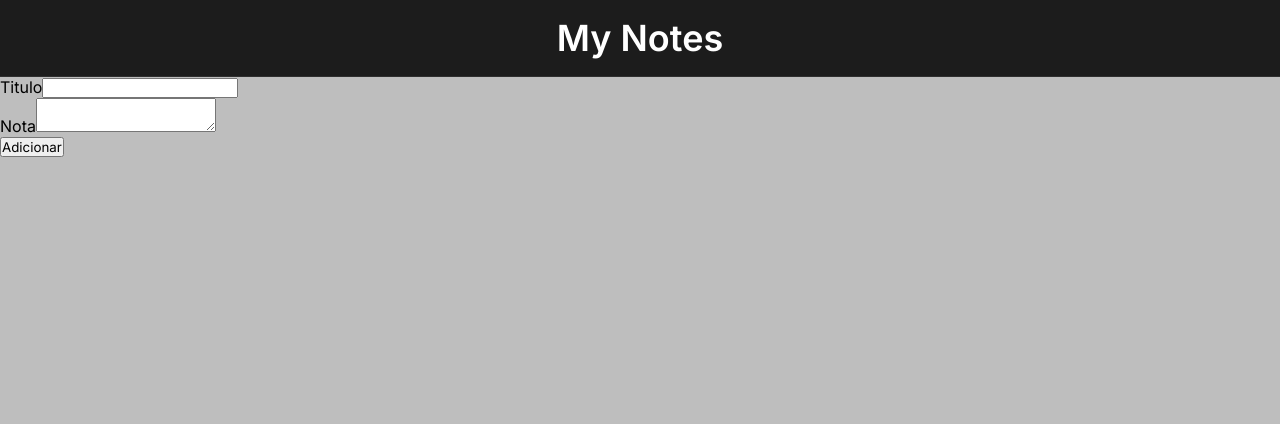
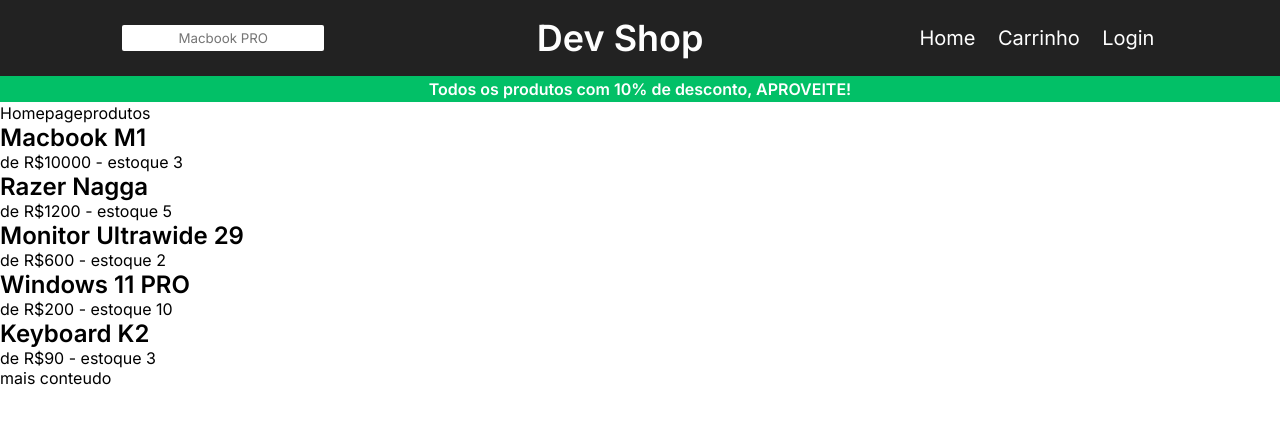
Before and after one commit to PedroVictor022/E-commerce, a React (Create React App) app: page / in a window 1280 px wide. Shown: the top 424 px of the page. Built offline with nearby package versions, Linux system fonts and the light colour scheme.

Commit message:
Creating list products

```diff
--- a/package.json
+++ b/package.json
@@ -8,6 +8,7 @@
     "@testing-library/user-event": "^13.5.0",
     "react": "^18.2.0",
     "react-dom": "^18.2.0",
+    "react-router-dom": "^6.3.0",
     "react-scripts": "5.0.1",
     "styled-components": "^5.3.5",
     "web-vitals": "^2.1.4"
--- a/public/index.html
+++ b/public/index.html
@@ -7,9 +7,8 @@
   <link rel="preconnect" href="https://fonts.googleapis.com">
   <link rel="preconnect" href="https://fonts.gstatic.com" crossorigin>
   <link href="https://fonts.googleapis.com/css2?family=Inter:wght@400;500;600&display=swap" rel="stylesheet">
-  <title>Notebook App</title>
+  <title>Dev Shop</title>
 </head>
-
 <body>
   <div id="root"></div>
 </body>
--- a/src/App.js
+++ /dev/null
@@ -1,24 +0,0 @@
-import { useState } from "react";
-import { FormNote } from "./components/Form";
-import { Header } from "./components/Header";
-import { Container } from "./styles/UI";
-
-function App() {
-  const [ notes, setNotes ] = useState([])
-
-  const sendData = (data) => {
-    setNotes(data);
-    console.log(notes)
-  }
-
-  return (
-    <Container>
-      <Header />
-
-      <FormNote sendData={sendData}/>
-
-    </Container>
-  );
-}
-
-export default App;
--- a/src/components/Form.jsx
+++ /dev/null
@@ -1,79 +0,0 @@
-import { useState } from "react"
-
-export function FormNote({sendData}) {
-   const [title, setTitle] = useState("");
-   const [body, setBody] = useState("");
-   const [notes, setNotes] = useState([]);
-
-   const handleSubmit = (e) => {
-      e.preventDefault();
-
-
-      const generateID = Math.floor(Math.random() * 100);
-
-      if (title.trim() && body.trim()) {
-         const newNote = {
-            id: generateID,
-            title: title,
-            body: body
-         };
-         setNotes([...notes, newNote]);
-         sendData(notes)
-
-         // props.onSubmit({
-         //    id: generateID,
-         //    title: title,
-         //    body: body
-         // });
-         // setNotes([...notes, newNote]);
-
-
-      } else {
-         console.log("Formulario invalido")
-      }
-   }
-
-   const deleteNote = id => {
-      const updateList = notes.filter(nota => nota.id !== id)
-      updateList.slice(id, 1);
-      setNotes(updateList);
-   }
-
-   return (
-      <div>
-         <form
-            onSubmit={handleSubmit}
-         >
-            <div>
-               <label>Titulo</label>
-               <input
-                  type="text"
-                  value={title}
-                  onChange={e => setTitle(e.target.value)}
-               />
-            </div>
-            <div>
-               <label>Nota</label>
-               <textarea
-                  value={body}
-                  onChange={e => setBody(e.target.value)}
-               ></textarea>
-            </div>
-            <button type="submit">Adicionar</button>
-         </form>
-
-         {
-            notes.map((note, index) => {
-               return (
-                  <div key={note.id}>
-                     <h1>{note.title}</h1>
-                     <p>{note.body}</p>
-                     <button onClick={() => deleteNote(note.id)}>Delete</button>
-                  </div>
-               )
-            })
-         }
-
-      </div>
-   )
-}
--- a/src/components/Header.jsx
+++ /dev/null
@@ -1,9 +0,0 @@
-import { HeaderC } from "../styles/UI";
-
-export function Header() {
-   return (
-      <HeaderC>
-         <h1>My Notes</h1>
-      </HeaderC>
-   )
-}
--- a/src/index.js
+++ b/src/index.js
@@ -1,12 +1,19 @@
 import React from 'react';
 import ReactDOM from 'react-dom/client';
-import App from './App';
+import { BrowserRouter, Route, Routes } from 'react-router-dom';
+import { Home } from './pages/Home';
 import { Global } from './styles/Global';
+import { Header } from './styles/Header';
 
 const root = ReactDOM.createRoot(document.getElementById('root'));
 root.render(
   <React.StrictMode>
     <Global />
-    <App />
+    <Header />
+    <BrowserRouter>
+      <Routes>
+        <Route path='/' element={<Home />}/>
+      </Routes>
+    </BrowserRouter>
   </React.StrictMode>
 );
--- /dev/null
+++ b/src/pages/Home.jsx
@@ -0,0 +1,62 @@
+import { useState } from "react"
+
+export const Home = () => {
+   const [products, setProducts] = useState([
+      {
+         id:1,
+         name: 'Macbook M1',
+         price: 10000,
+         qtd: 3,
+      },
+      {
+         id:2,
+         name: 'Razer Nagga',
+         price: 1200,
+         qtd:5,
+      },
+      {
+         id:3,
+         name: 'Monitor Ultrawide 29',
+         price: 600,
+         qtd: 2,
+      },
+      {
+         id:4,
+         name: 'Windows 11 PRO',
+         price: 200,
+         qtd: 10,
+      },
+      {
+         id:5,
+         name: 'Keyboard K2',
+         price: 90,
+         qtd: 3,
+      },
+   ])
+
+
+   return (
+      <div>
+         Homepage
+
+         {/* Produtos em destaque */}
+
+         produtos
+         {
+            products.map((item) => {
+               return (
+                  <div>
+                     <h2>{item.name}</h2>
+                     <p>de R${item.price} - estoque {item.qtd}</p>
+                  </div>
+               )
+            })
+         }
+
+         mais conteudo
+
+
+
+      </div>
+   )
+}
--- /dev/null
+++ b/src/styles/Header.jsx
@@ -0,0 +1,24 @@
+import { HeaderContainer, Navbar, SearchInput, Title } from "./UI"
+
+export const Header = () => {
+   return (
+      <HeaderContainer>
+         <div
+            className="top-container"
+         >
+            <SearchInput
+               placeholder="Macbook PRO"
+            />
+            <Title>Dev Shop</Title>
+            <Navbar>
+               <a href="">Home</a>
+               <a href="">Carrinho</a>
+               <a href="">Login</a>
+            </Navbar>
+         </div>
+         <div className="promo-container">
+            <p>Todos os produtos com 10% de desconto, APROVEITE!</p>
+         </div>
+      </HeaderContainer>
+   )
+}
--- a/src/styles/UI.jsx
+++ b/src/styles/UI.jsx
@@ -8,46 +8,61 @@
 `
 
 // Header Styles
-export const HeaderC = styled.header`
-   display:flex;
-   align-items: center;
-   justify-content: space-around;
+export const HeaderContainer = styled.header`
+   width: 100%;
+   display: flex;
+   flex-direction: column;
 
-   padding: 1rem;
+   border-bottom:1px solid #fefefe;
 
-   color:#fff;
-   background-color: #1c1c1c;
+   .top-container {
+      flex:1;
+      display: flex;
+      align-items:center;
+      justify-content: space-around;
 
-   border-bottom: 1px solid #2f2f2f;
+      background-color: #222;
 
-   h1 {
-      font-size: 36px;
+      padding: 1rem;
+   }
+   .promo-container {
+      display: flex;
+      justify-content: center;
+
+      color: #fff;
+      font-weight: 600;
+      padding: 0.2rem;
+
+      background-color: #02c067;
    }
 
-   .research-container {
-      display: flex;
-      gap:1rem;
+`
+export const SearchInput = styled.input`
+   border: none;
+   border-radius: 2px;
+   padding: 0.3rem;
+   text-align:center;
+   outline: none;
+`
+export const Title = styled.h1`
+   font-weight: 600;
+   font-size: 36px;
+   color:#fefefe;
+`
+export const Navbar = styled.nav`
+   display: flex;
+   gap: 1rem;
+   align-items:center;
+
+   a {
+      font-size:20px;
+      text-decoration: none;
+      color: #fefefe;
+      padding: 0.2rem;
+      background-color: transparent;
+      border-radius:0.6rem;
+      &:hover {
+         background-color: red;
+      }
    }
 `
-export const NavItem = styled.div`
-   display: flex;
-   gap:1rem;
-`
-export const Button = styled.button`
-   padding: 0.5rem;
-   border-radius: 6px;
-   border:none;
-   cursor:pointer;
-
-   background-color: #7335e7;
-   color: #eee;
-
-   font-size: 1rem;
-   font-weight: 600;
-
-   transition: all .2s;
-   &:hover {
-      transition: all .2s;
-      background-color: #915af8;
-   }
-`
```
Also changed, not shown: src/components/ListNote.jsx (deleted, +0 -12 lines), 2 other files (tests, documents, lock files or other folders).
